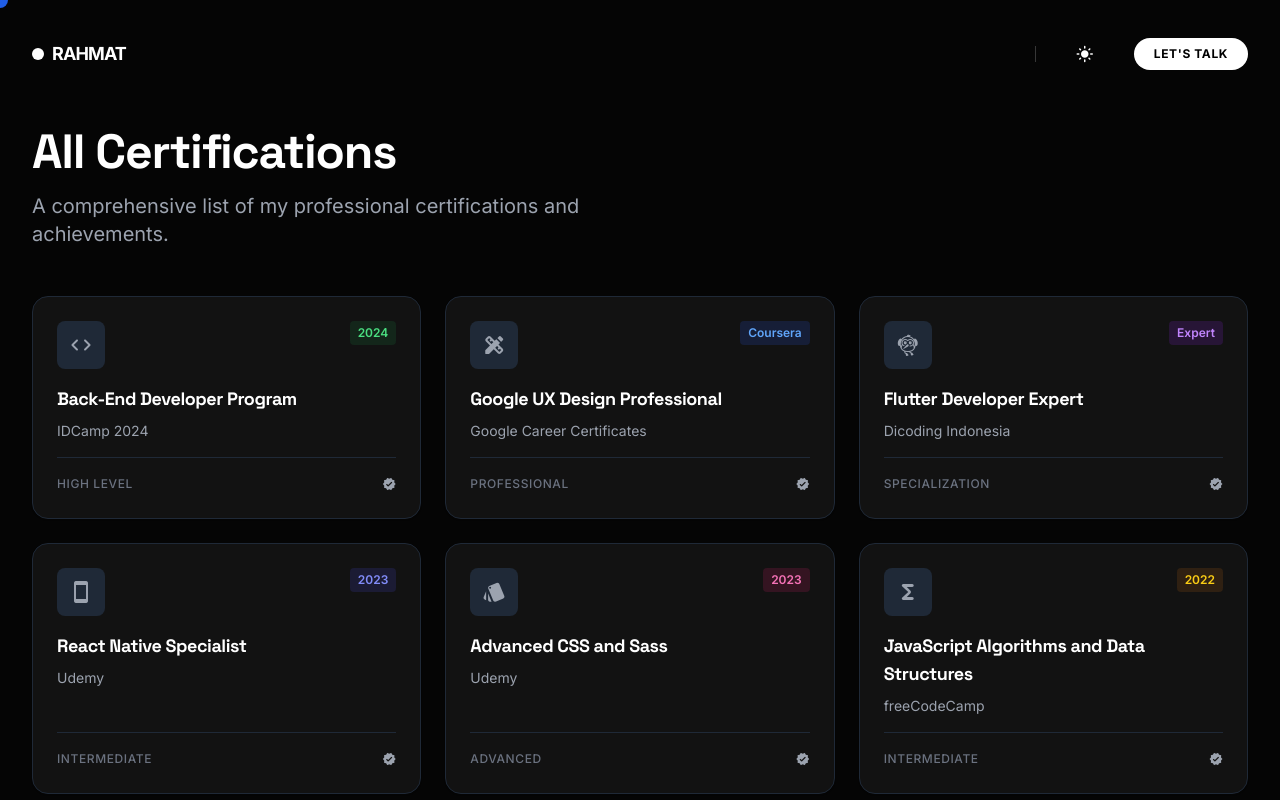
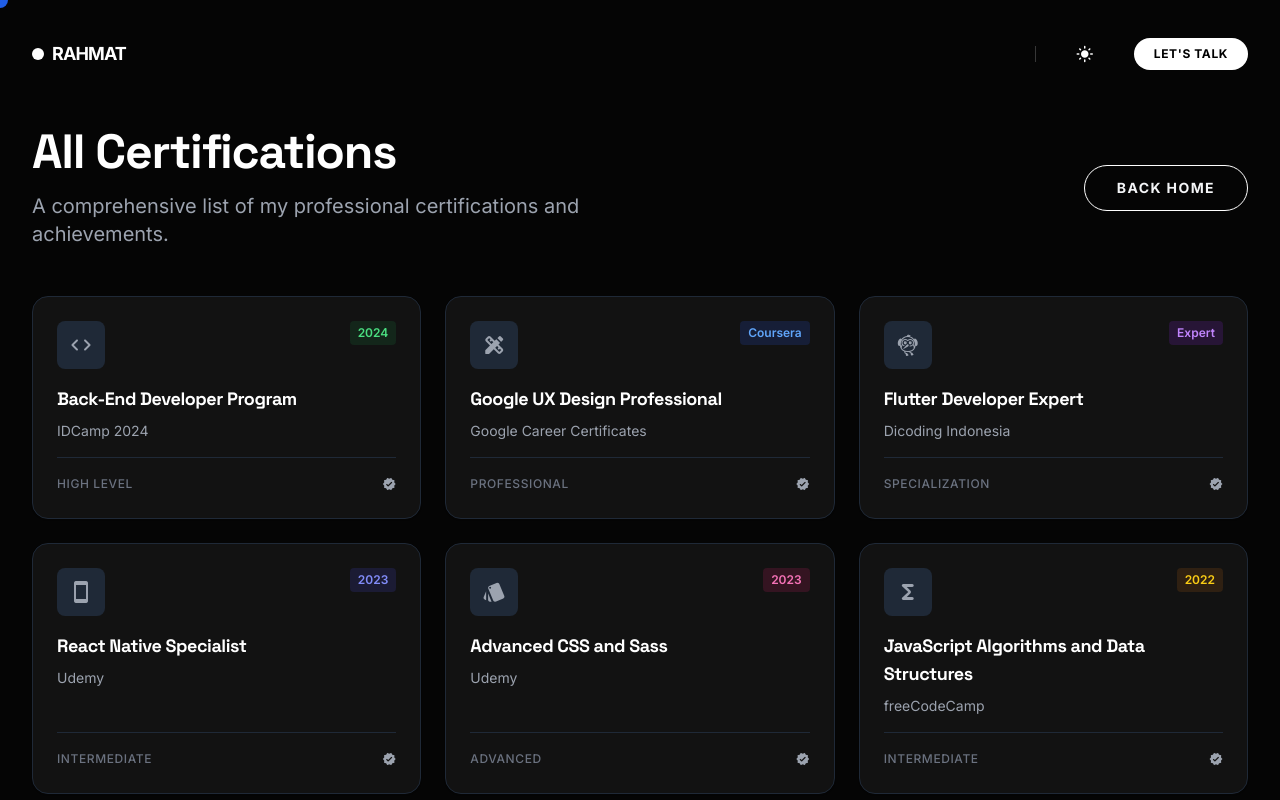
Before and after one commit to rahmatsugiarto/react_portofolio, a React (Vite) app: page /certifications in a window 1280 px wide. Shown: the top 800 px of the page. Built offline with nearby package versions, Linux system fonts and the light colour scheme.

Commit message:
feat: Add a Magnetic "Back Home" button to Certifications, animate the "Back Home" button on Projects, and disable scroll normalization for improved navigation.

```diff
--- a/src/components/ui/ScrollSequence.jsx
+++ b/src/components/ui/ScrollSequence.jsx
@@ -5,8 +5,8 @@
 
 gsap.registerPlugin(ScrollTrigger);
 
-// Normalize scroll to help with trackpad high-frequency events
-ScrollTrigger.normalizeScroll(true);
+// Normalize scroll to help with trackpad high-frequency events (Disabled to allow swipe-to-back gestures)
+// ScrollTrigger.normalizeScroll(true);
 ScrollTrigger.config({ ignoreMobileResize: true });
 
 const ScrollSequence = ({
--- a/src/pages/CertificationsPage.jsx
+++ b/src/pages/CertificationsPage.jsx
@@ -1,9 +1,12 @@
 
 import React, { useEffect } from 'react';
+import { useNavigate } from 'react-router-dom';
 import { certifications } from '../data/certifications';
-import { Link } from 'react-router-dom';
+import Magnetic from '../components/ui/Magnetic';
 
 const CertificationsPage = () => {
+    const navigate = useNavigate();
+
     useEffect(() => {
         window.scrollTo(0, 0);
     }, []);
@@ -11,11 +14,22 @@
     return (
         <div className="pt-32 pb-20 min-h-screen bg-gray-50 dark:bg-background-dark">
             <div className="max-w-7xl mx-auto px-4 sm:px-6 lg:px-8">
-                <div className="mb-12">
-                    <h1 className="text-4xl md:text-5xl font-bold text-gray-900 dark:text-white mb-4">All Certifications</h1>
-                    <p className="text-xl text-gray-600 dark:text-gray-400 max-w-2xl">
-                        A comprehensive list of my professional certifications and achievements.
-                    </p>
+                <div className="mb-12 flex flex-col md:flex-row justify-between items-start md:items-center gap-8">
+                    <div>
+                        <h1 className="text-4xl md:text-5xl font-bold text-gray-900 dark:text-white mb-4">All Certifications</h1>
+                        <p className="text-xl text-gray-600 dark:text-gray-400 max-w-2xl">
+                            A comprehensive list of my professional certifications and achievements.
+                        </p>
+                    </div>
+
+                    <Magnetic>
+                        <button
+                            onClick={() => navigate('/')}
+                            className="px-8 py-3 border border-gray-900 dark:border-white rounded-full text-sm font-bold uppercase tracking-widest hover:bg-black hover:text-white dark:hover:bg-white dark:hover:text-black transition-all"
+                        >
+                            Back Home
+                        </button>
+                    </Magnetic>
                 </div>
 
                 <div className="grid grid-cols-1 md:grid-cols-2 lg:grid-cols-3 gap-6">
--- a/src/pages/ProjectsPage.jsx
+++ b/src/pages/ProjectsPage.jsx
@@ -18,6 +18,12 @@
             duration: 1,
             delay: 0.2
         });
+
+        tl.from('.back-btn', {
+            y: 20,
+            opacity: 0,
+            duration: 0.8,
+        }, '-=0.6');
 
         tl.from('.project-card', {
             y: 50,
@@ -42,14 +48,16 @@
                     </p>
                 </div>
 
+                <div className="back-btn">
                     <Magnetic>
                         <button
                             onClick={() => navigate('/')}
-                        className="page-title px-8 py-3 border border-gray-900 dark:border-white rounded-full text-sm font-bold uppercase tracking-widest hover:bg-black hover:text-white dark:hover:bg-white dark:hover:text-black transition-all"
+                            className="px-8 py-3 border border-gray-900 dark:border-white rounded-full text-sm font-bold uppercase tracking-widest hover:bg-black hover:text-white dark:hover:bg-white dark:hover:text-black transition-all"
                         >
                             Back Home
                         </button>
                     </Magnetic>
+                </div>
             </div>
 
             {/* Grid */}
```
Lines whose indentation alone changed are shown as unchanged.
